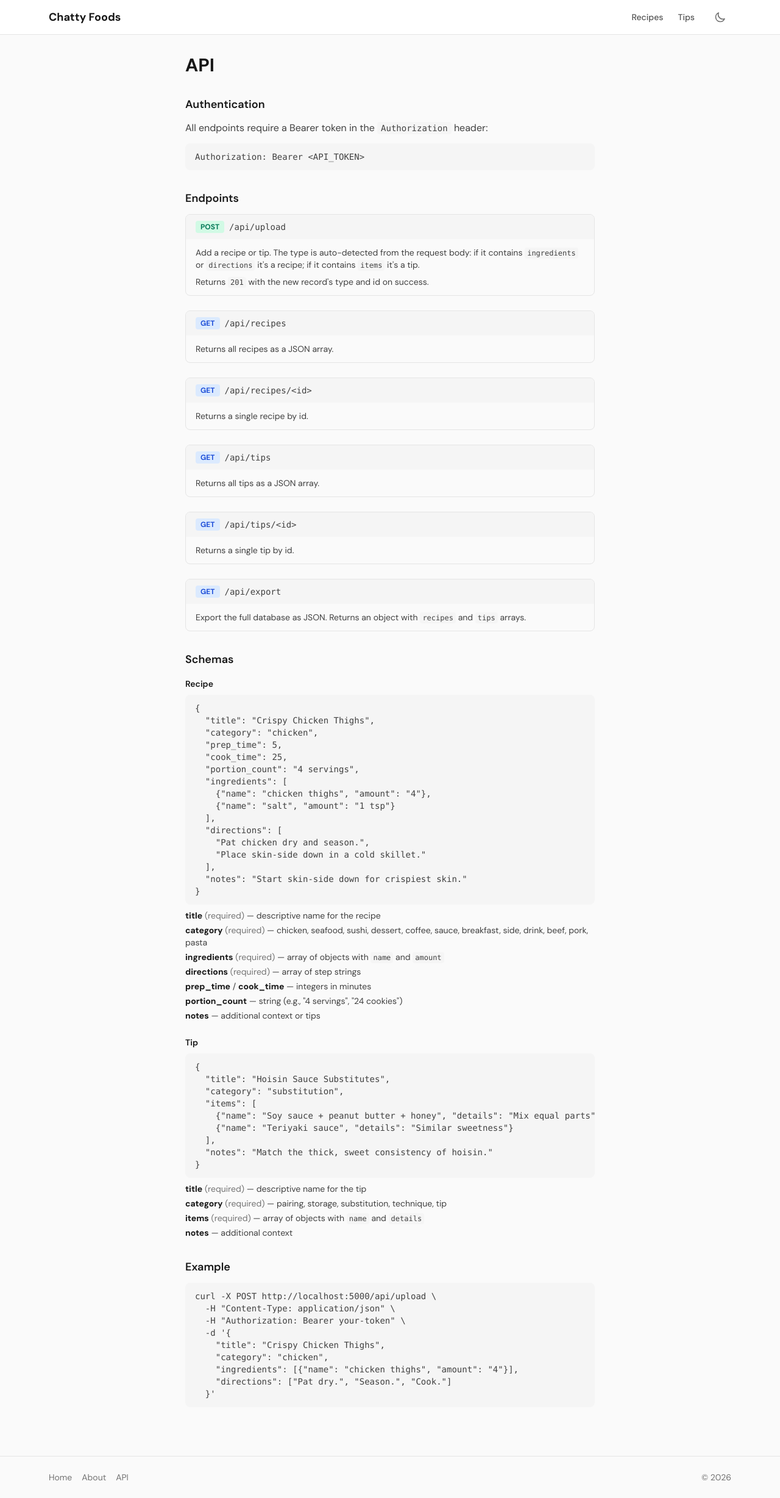
After one commit to dylanhebert/chatty-foods, a Flask app: page /api-docs in a window 1280 px wide. The commit adds this page. Shown: the whole page at 61% size. Run offline with Flask 3, Linux system fonts and the light colour scheme; some libraries are stand-ins or nearby versions.

Commit message:
Add API doc page

```diff
--- a/app.py
+++ b/app.py
@@ -116,6 +116,11 @@ def about():
     return render_template("about.html")
 
 
+@app.route("/api-docs")
+def api_docs():
+    return render_template("api.html")
+
+
 # --- API routes ---
 
 
--- /dev/null
+++ b/templates/api.html
@@ -0,0 +1,152 @@
+{% extends "base.html" %}
+
+{% block title %}API - Chatty Foods{% endblock %}
+
+{% block content %}
+<div class="max-w-2xl mx-auto">
+    <h1 class="text-3xl font-bold mb-8">API</h1>
+
+    <div class="space-y-8 text-gray-700 dark:text-gray-300 leading-relaxed">
+
+        <section>
+            <h2 class="text-lg font-semibold text-gray-900 dark:text-white mb-3">Authentication</h2>
+            <p>All endpoints require a Bearer token in the <code class="text-sm bg-gray-100 dark:bg-gray-800 px-1.5 py-0.5 rounded">Authorization</code> header:</p>
+            <pre class="mt-3 bg-gray-100 dark:bg-gray-800 rounded-lg px-4 py-3 text-sm overflow-x-auto"><code>Authorization: Bearer &lt;API_TOKEN&gt;</code></pre>
+        </section>
+
+        <section>
+            <h2 class="text-lg font-semibold text-gray-900 dark:text-white mb-3">Endpoints</h2>
+
+            <div class="space-y-6">
+                <!-- Upload -->
+                <div class="border border-gray-200 dark:border-gray-800 rounded-lg overflow-hidden">
+                    <div class="bg-gray-100 dark:bg-gray-800 px-4 py-2.5 flex items-center gap-2">
+                        <span class="text-xs font-bold bg-emerald-100 dark:bg-emerald-900/40 text-emerald-700 dark:text-emerald-400 px-2 py-0.5 rounded">POST</span>
+                        <code class="text-sm font-medium">/api/upload</code>
+                    </div>
+                    <div class="px-4 py-3 text-sm space-y-2">
+                        <p>Add a recipe or tip. The type is auto-detected from the request body: if it contains <code class="bg-gray-100 dark:bg-gray-800 px-1 py-0.5 rounded text-xs">ingredients</code> or <code class="bg-gray-100 dark:bg-gray-800 px-1 py-0.5 rounded text-xs">directions</code> it's a recipe; if it contains <code class="bg-gray-100 dark:bg-gray-800 px-1 py-0.5 rounded text-xs">items</code> it's a tip.</p>
+                        <p>Returns <code class="bg-gray-100 dark:bg-gray-800 px-1 py-0.5 rounded text-xs">201</code> with the new record's type and id on success.</p>
+                    </div>
+                </div>
+
+                <!-- List recipes -->
+                <div class="border border-gray-200 dark:border-gray-800 rounded-lg overflow-hidden">
+                    <div class="bg-gray-100 dark:bg-gray-800 px-4 py-2.5 flex items-center gap-2">
+                        <span class="text-xs font-bold bg-blue-100 dark:bg-blue-900/40 text-blue-700 dark:text-blue-400 px-2 py-0.5 rounded">GET</span>
+                        <code class="text-sm font-medium">/api/recipes</code>
+                    </div>
+                    <div class="px-4 py-3 text-sm">
+                        <p>Returns all recipes as a JSON array.</p>
+                    </div>
+                </div>
+
+                <!-- Single recipe -->
+                <div class="border border-gray-200 dark:border-gray-800 rounded-lg overflow-hidden">
+                    <div class="bg-gray-100 dark:bg-gray-800 px-4 py-2.5 flex items-center gap-2">
+                        <span class="text-xs font-bold bg-blue-100 dark:bg-blue-900/40 text-blue-700 dark:text-blue-400 px-2 py-0.5 rounded">GET</span>
+                        <code class="text-sm font-medium">/api/recipes/&lt;id&gt;</code>
+                    </div>
+                    <div class="px-4 py-3 text-sm">
+                        <p>Returns a single recipe by id.</p>
+                    </div>
+                </div>
+
+                <!-- List tips -->
+                <div class="border border-gray-200 dark:border-gray-800 rounded-lg overflow-hidden">
+                    <div class="bg-gray-100 dark:bg-gray-800 px-4 py-2.5 flex items-center gap-2">
+                        <span class="text-xs font-bold bg-blue-100 dark:bg-blue-900/40 text-blue-700 dark:text-blue-400 px-2 py-0.5 rounded">GET</span>
+                        <code class="text-sm font-medium">/api/tips</code>
+                    </div>
+                    <div class="px-4 py-3 text-sm">
+                        <p>Returns all tips as a JSON array.</p>
+                    </div>
+                </div>
+
+                <!-- Single tip -->
+                <div class="border border-gray-200 dark:border-gray-800 rounded-lg overflow-hidden">
+                    <div class="bg-gray-100 dark:bg-gray-800 px-4 py-2.5 flex items-center gap-2">
+                        <span class="text-xs font-bold bg-blue-100 dark:bg-blue-900/40 text-blue-700 dark:text-blue-400 px-2 py-0.5 rounded">GET</span>
+                        <code class="text-sm font-medium">/api/tips/&lt;id&gt;</code>
+                    </div>
+                    <div class="px-4 py-3 text-sm">
+                        <p>Returns a single tip by id.</p>
+                    </div>
+                </div>
+
+                <!-- Export -->
+                <div class="border border-gray-200 dark:border-gray-800 rounded-lg overflow-hidden">
+                    <div class="bg-gray-100 dark:bg-gray-800 px-4 py-2.5 flex items-center gap-2">
+                        <span class="text-xs font-bold bg-blue-100 dark:bg-blue-900/40 text-blue-700 dark:text-blue-400 px-2 py-0.5 rounded">GET</span>
+                        <code class="text-sm font-medium">/api/export</code>
+                    </div>
+                    <div class="px-4 py-3 text-sm">
+                        <p>Export the full database as JSON. Returns an object with <code class="bg-gray-100 dark:bg-gray-800 px-1 py-0.5 rounded text-xs">recipes</code> and <code class="bg-gray-100 dark:bg-gray-800 px-1 py-0.5 rounded text-xs">tips</code> arrays.</p>
+                    </div>
+                </div>
+            </div>
+        </section>
+
+        <section>
+            <h2 class="text-lg font-semibold text-gray-900 dark:text-white mb-3">Schemas</h2>
+
+            <h3 class="text-sm font-semibold text-gray-900 dark:text-white mt-4 mb-2">Recipe</h3>
+            <pre class="bg-gray-100 dark:bg-gray-800 rounded-lg px-4 py-3 text-sm overflow-x-auto"><code>{
+  "title": "Crispy Chicken Thighs",
+  "category": "chicken",
+  "prep_time": 5,
+  "cook_time": 25,
+  "portion_count": "4 servings",
+  "ingredients": [
+    {"name": "chicken thighs", "amount": "4"},
+    {"name": "salt", "amount": "1 tsp"}
+  ],
+  "directions": [
+    "Pat chicken dry and season.",
+    "Place skin-side down in a cold skillet."
+  ],
+  "notes": "Start skin-side down for crispiest skin."
+}</code></pre>
+            <div class="mt-2 text-sm space-y-1">
+                <p><strong class="text-gray-900 dark:text-white">title</strong> <span class="text-gray-500 dark:text-gray-400">(required)</span> — descriptive name for the recipe</p>
+                <p><strong class="text-gray-900 dark:text-white">category</strong> <span class="text-gray-500 dark:text-gray-400">(required)</span> — chicken, seafood, sushi, dessert, coffee, sauce, breakfast, side, drink, beef, pork, pasta</p>
+                <p><strong class="text-gray-900 dark:text-white">ingredients</strong> <span class="text-gray-500 dark:text-gray-400">(required)</span> — array of objects with <code class="bg-gray-100 dark:bg-gray-800 px-1 py-0.5 rounded text-xs">name</code> and <code class="bg-gray-100 dark:bg-gray-800 px-1 py-0.5 rounded text-xs">amount</code></p>
+                <p><strong class="text-gray-900 dark:text-white">directions</strong> <span class="text-gray-500 dark:text-gray-400">(required)</span> — array of step strings</p>
+                <p><strong class="text-gray-900 dark:text-white">prep_time</strong> / <strong class="text-gray-900 dark:text-white">cook_time</strong> — integers in minutes</p>
+                <p><strong class="text-gray-900 dark:text-white">portion_count</strong> — string (e.g., "4 servings", "24 cookies")</p>
+                <p><strong class="text-gray-900 dark:text-white">notes</strong> — additional context or tips</p>
+            </div>
+
+            <h3 class="text-sm font-semibold text-gray-900 dark:text-white mt-6 mb-2">Tip</h3>
+            <pre class="bg-gray-100 dark:bg-gray-800 rounded-lg px-4 py-3 text-sm overflow-x-auto"><code>{
+  "title": "Hoisin Sauce Substitutes",
+  "category": "substitution",
+  "items": [
+    {"name": "Soy sauce + peanut butter + honey", "details": "Mix equal parts"},
+    {"name": "Teriyaki sauce", "details": "Similar sweetness"}
+  ],
+  "notes": "Match the thick, sweet consistency of hoisin."
+}</code></pre>
+            <div class="mt-2 text-sm space-y-1">
+                <p><strong class="text-gray-900 dark:text-white">title</strong> <span class="text-gray-500 dark:text-gray-400">(required)</span> — descriptive name for the tip</p>
+                <p><strong class="text-gray-900 dark:text-white">category</strong> <span class="text-gray-500 dark:text-gray-400">(required)</span> — pairing, storage, substitution, technique, tip</p>
+                <p><strong class="text-gray-900 dark:text-white">items</strong> <span class="text-gray-500 dark:text-gray-400">(required)</span> — array of objects with <code class="bg-gray-100 dark:bg-gray-800 px-1 py-0.5 rounded text-xs">name</code> and <code class="bg-gray-100 dark:bg-gray-800 px-1 py-0.5 rounded text-xs">details</code></p>
+                <p><strong class="text-gray-900 dark:text-white">notes</strong> — additional context</p>
+            </div>
+        </section>
+
+        <section>
+            <h2 class="text-lg font-semibold text-gray-900 dark:text-white mb-3">Example</h2>
+            <pre class="bg-gray-100 dark:bg-gray-800 rounded-lg px-4 py-3 text-sm overflow-x-auto"><code>curl -X POST http://localhost:5000/api/upload \
+  -H "Content-Type: application/json" \
+  -H "Authorization: Bearer your-token" \
+  -d '{
+    "title": "Crispy Chicken Thighs",
+    "category": "chicken",
+    "ingredients": [{"name": "chicken thighs", "amount": "4"}],
+    "directions": ["Pat dry.", "Season.", "Cook."]
+  }'</code></pre>
+        </section>
+    </div>
+</div>
+{% endblock %}
--- a/templates/base.html
+++ b/templates/base.html
@@ -74,6 +74,7 @@
             <div class="flex items-center gap-4">
                 <a href="/" class="hover:text-gray-900 dark:hover:text-white transition-colors">Home</a>
                 <a href="/about" class="hover:text-gray-900 dark:hover:text-white transition-colors">About</a>
+                <a href="/api-docs" class="hover:text-gray-900 dark:hover:text-white transition-colors">API</a>
             </div>
             <span>&copy; 2026</span>
         </div>
```
